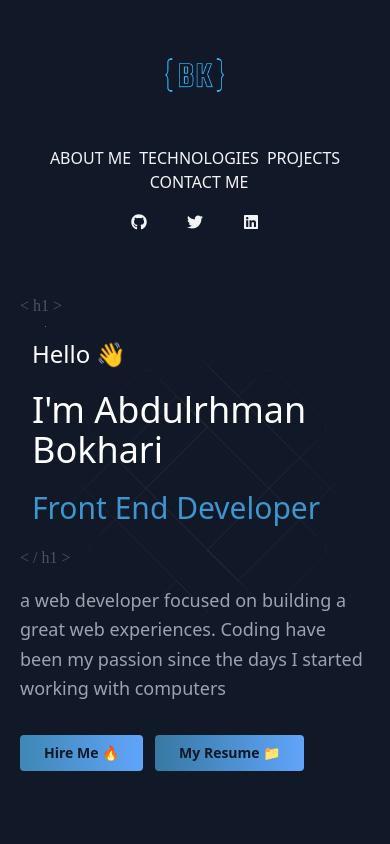
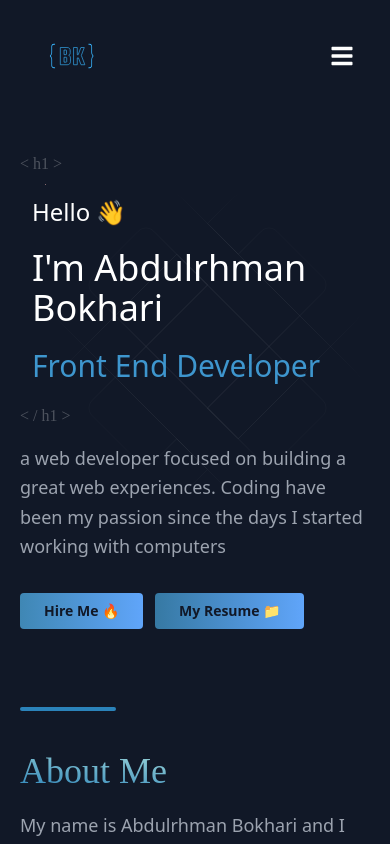
Before and after one commit to a-Bokhari118/portfolio, a Next.js app: page / in a window 390 px wide. Shown: the top 844 px of the page. Built offline with nearby package versions, Linux system fonts and the light colour scheme.

Commit message:
:hammer: upgrade navbar

```diff
--- a/components/Header.js
+++ b/components/Header.js
@@ -1,43 +1,58 @@
 import Link from 'next/link';
 import Image from 'next/image';
-import { FaGithub, FaTwitter, FaLinkedin } from 'react-icons/fa';
+import {
+  FaGithub,
+  FaTwitter,
+  FaLinkedin,
+  FaBars,
+  FaTimes,
+} from 'react-icons/fa';
+import { useState } from 'react';
 
 const Header = () => {
+  const [open, setOpen] = useState(false);
+
   return (
-    <header className="bg-gray-900 text-gray-100  w-full -mt-5">
-      <div className="container mx-auto flex flex-wrap p-5 flex-col md:flex-row items-center ">
+    <nav className="bg-gray-900">
+      <div className="container mx-auto px-4">
+        <div className="flex justify-between">
+          <div className="flex space-x-4">
+            {/* <!-- logo --> */}
             <Link href="/">
-          <a className="flex md:w-1/5 title-font font-medium items-center md:justify-start mb-4 md:mb-0">
-            <Image src="/BK.png" width={150} height={150} alt="logo" />
-          </a>
+              <div className="relative w-28 h-28 cursor-pointer">
+                <Image src="/BK.svg" alt="The website logo" layout="fill" />
+              </div>
             </Link>
-        <nav className="flex flex-wrap md:w-4/5 items-center justify-center text-base md:ml-auto mx-auto">
-          <div className="flex mt-[-20px] md:mt-0 flex-wrap justify-center">
+            {/* <!-- primary nav --> */}
+            <div className="hidden md:flex items-center space-x-1 text-white">
               <Link href="#about">
-              <a className="cursor-pointer uppercase hover:text-[#2B83BA]  hover:scale-105 transform transition-all duration-200  hover:mx-1">
+                <a className="py-5 px-3  cursor-pointer uppercase hover:text-[#2B83BA] transform hover:scale-110 transition-all duration-200 ">
                   About Me
                 </a>
               </Link>
-            <Link href="#technology">
-              <a className="pl-2 lg:pl-6 cursor-pointer uppercase hover:text-[#2B83BA] hover:scale-105 transform transition-all duration-200  hover:mx-1 ">
+              <Link href="#tech">
+                <a className="py-5 px-3  cursor-pointer uppercase hover:text-[#2B83BA] transform hover:scale-110 transition-all duration-200 ">
                   Technologies
                 </a>
               </Link>
               <Link href="#projects">
-              <a className="pl-2 lg:pl-6 cursor-pointer uppercase hover:text-[#2B83BA] hover:scale-105 transform transition-all duration-200  hover:mx-1 ">
+                <a className="py-5 px-3  cursor-pointer uppercase hover:text-[#2B83BA] transform hover:scale-110 transition-all duration-200 ">
                   Projects
                 </a>
               </Link>
               <Link href="#contact">
-              <a className="pl-2 lg:pl-6 cursor-pointer uppercase hover:text-[#2B83BA] hover:scale-105 transform transition-all duration-200  hover:mx-1">
+                <a className="py-5 px-3  cursor-pointer uppercase hover:text-[#2B83BA] transform hover:scale-110 transition-all duration-200 ">
                   Contact Me
                 </a>
               </Link>
             </div>
-          <div className="md:ml-auto flex mt-5 mb-3 md:mb-0 md:mt-0">
+          </div>
+
+          {/* <!-- secondary nav --> */}
+          <div className="hidden md:flex items-center space-x-1 text-white">
             <Link href="https://github.com/a-Bokhari118">
               <a
-                className="mx-5 cursor-pointer uppercase hover:text-[#2B83BA] hover:scale-125 transform transition-all duration-200"
+                className="px-3 py-5 cursor-pointer uppercase hover:text-[#2B83BA] hover:scale-125 transform transition-all duration-200"
                 target="_blank"
                 rel="noreferrer"
                 aria-label="Gitub Account"
@@ -47,7 +62,7 @@ const Header = () => {
             </Link>
             <Link href="https://twitter.com/A_bokhari_">
               <a
-                className="mx-5 cursor-pointer uppercase hover:text-[#2B83BA] hover:scale-125 transform transition-all duration-200"
+                className="px-3 py-5 cursor-pointer uppercase hover:text-[#2B83BA] hover:scale-125 transform transition-all duration-200"
                 target="_blank"
                 rel="noreferrer"
                 aria-label="Twitter Account"
@@ -57,7 +72,7 @@ const Header = () => {
             </Link>
             <Link href="https://www.linkedin.com/in/abdullrhman-bokhari23/">
               <a
-                className="mx-5 cursor-pointer uppercase hover:text-[#2B83BA] hover:scale-125 transform transition-all duration-200"
+                className="px-3 py-5 cursor-pointer uppercase hover:text-[#2B83BA] hover:scale-125 transform transition-all duration-200"
                 target="_blank"
                 rel="noreferrer"
                 aria-label="Linkedin Account"
@@ -66,9 +81,94 @@ const Header = () => {
               </a>
             </Link>
           </div>
+
+          {/* <!-- mobile button goes here --> */}
+          <div
+            className="md:hidden flex items-center text-white cursor-pointer"
+            onClick={() => setOpen(!open)}
+          >
+            {open ? (
+              <FaTimes className="w-6 h-6 mr-5" />
+            ) : (
+              <FaBars className="w-6 h-6 mr-5" />
+            )}
+          </div>
+        </div>
+      </div>
+
+      {/* <!-- mobile menu --> */}
+      <div
+        className={`${
+          open ? 'px-6 opacity-100' : 'hidden opacity-0'
+        } md:hidden relative text-white transition duration-300`}
+      >
+        <Link href="#about">
+          <a
+            onClick={() => setOpen(false)}
+            className="py-3 px-4 block cursor-pointer uppercase hover:text-[#2B83BA] transform hover:scale-110 transition-all duration-200 "
+          >
+            About Me
+          </a>
+        </Link>
+        <Link href="#tech">
+          <a
+            onClick={() => setOpen(!open)}
+            className="py-3 px-4 block cursor-pointer uppercase hover:text-[#2B83BA] transform hover:scale-110 transition-all duration-200 "
+          >
+            Technologies
+          </a>
+        </Link>
+        <Link href="#projects">
+          <a
+            onClick={() => setOpen(!open)}
+            className="py-3 px-4 block cursor-pointer uppercase hover:text-[#2B83BA] transform hover:scale-110 transition-all duration-200 "
+          >
+            Projects
+          </a>
+        </Link>
+        <Link href="#contact">
+          <a
+            onClick={() => setOpen(!open)}
+            className="py-3 px-4 block cursor-pointer uppercase hover:text-[#2B83BA] transform hover:scale-110 transition-all duration-200 "
+          >
+            Contact Me
+          </a>
+        </Link>
+
+        <div className="flex justify-center items-center space-x-6 mb-2 md:mb-0 border-t mt-2 md:mt-0 md:border-none border-gray-400">
+          <Link href="https://github.com/a-Bokhari118">
+            <a
+              className="px-3 py-5 cursor-pointer uppercase hover:text-[#2B83BA] hover:scale-125 transform transition-all duration-200"
+              target="_blank"
+              rel="noreferrer"
+              aria-label="Gitub Account"
+            >
+              <FaGithub />
+            </a>
+          </Link>
+          <Link href="https://twitter.com/A_bokhari_">
+            <a
+              className="px-3 py-5 cursor-pointer uppercase hover:text-[#2B83BA] hover:scale-125 transform transition-all duration-200"
+              target="_blank"
+              rel="noreferrer"
+              aria-label="Twitter Account"
+            >
+              <FaTwitter />
+            </a>
+          </Link>
+          <Link href="https://www.linkedin.com/in/abdullrhman-bokhari23/">
+            <a
+              className="px-3 py-5 cursor-pointer uppercase hover:text-[#2B83BA] hover:scale-125 transform transition-all duration-200"
+              target="_blank"
+              rel="noreferrer"
+              aria-label="Linkedin Account"
+            >
+              <FaLinkedin />
+            </a>
+          </Link>
+        </div>
+      </div>
     </nav>
-      </div>
-    </header>
   );
 };
 
--- a/components/Hero.js
+++ b/components/Hero.js
@@ -5,7 +5,7 @@ import { useScroll } from './useScroll';
 const Hero = () => {
   const [element, controls] = useScroll();
   return (
-    <section className="body-font -mt-8">
+    <section className="body-font -mt-6">
       <div className="container mx-auto flex px-5 md:py-24 py-16 md:flex-row flex-col items-center relative">
         <motion.div
           variants={titleAnim}
--- a/components/Tech.js
+++ b/components/Tech.js
@@ -28,7 +28,7 @@ const Tech = () => {
       initial="hidden"
       ref={element}
       className="relative"
-      id="technology"
+      id="tech"
     >
       <div className="container mx-auto px-5 relative">
         <div className="w-24 h-1 rounded bg-[#2B83BA]  mb-10"></div>
```
Lines whose indentation alone changed are shown as unchanged.
